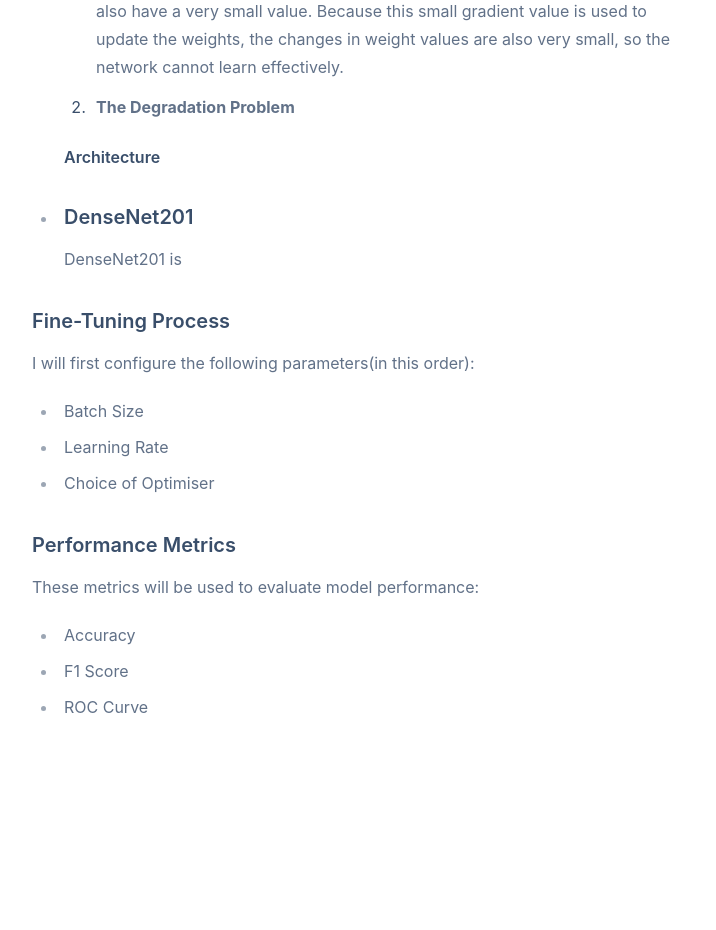
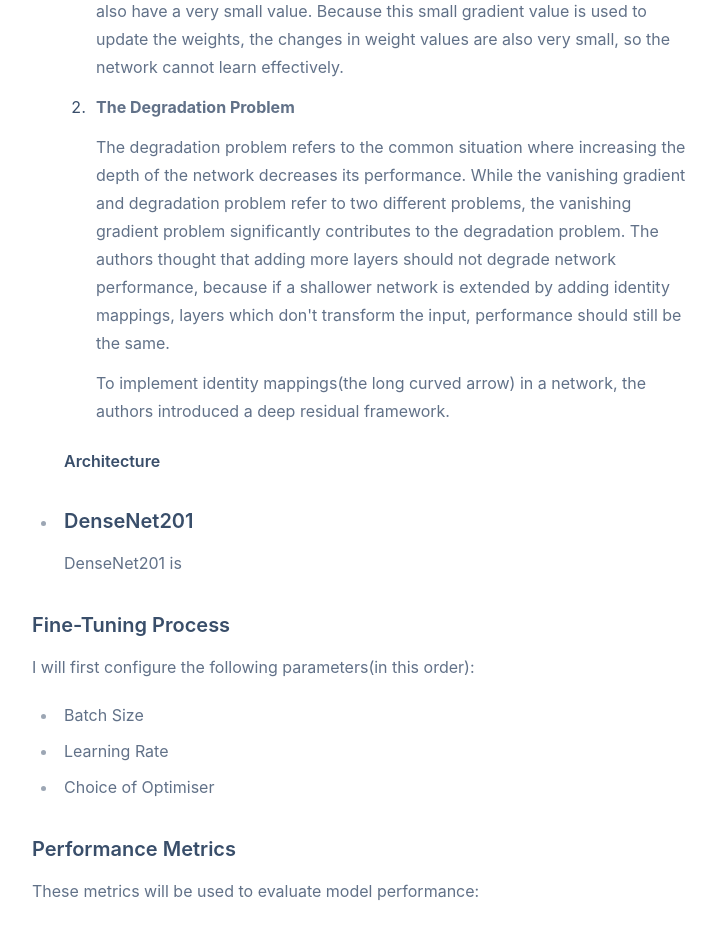
Before and after one commit to orangeguppy/BreakHisScanner, a React (Create React App) app: page /plan in a window 1280 px wide. Shown: the part 6680-7610 px from the top of the page, without its empty margins (128-844 px from the left). Before the commit the page ends 7409 px from the top, so only its background shows below. Built offline with nearby package versions, Linux system fonts and the light colour scheme.

Commit message:
Added more content

```diff
--- a/src/pages/Plan.js
+++ b/src/pages/Plan.js
@@ -86,7 +86,8 @@ function Plan() {
               </li>
               <li>
                 <p><b>The Degradation Problem</b></p>
-                <p></p>
+                <p>The degradation problem refers to the common situation where increasing the depth of the network decreases its performance. While the vanishing gradient and degradation problem refer to two different problems, the vanishing gradient problem significantly contributes to the degradation problem. The authors thought that adding more layers should not degrade network performance, because if a shallower network is extended by adding identity mappings, layers which don&apos;t transform the input, performance should still be the same.</p>
+                <p>To implement identity mappings(the long curved arrow) in a network, the authors introduced a deep residual framework.</p>
               </li>
             </ol>
             <h4>Architecture</h4>
```
